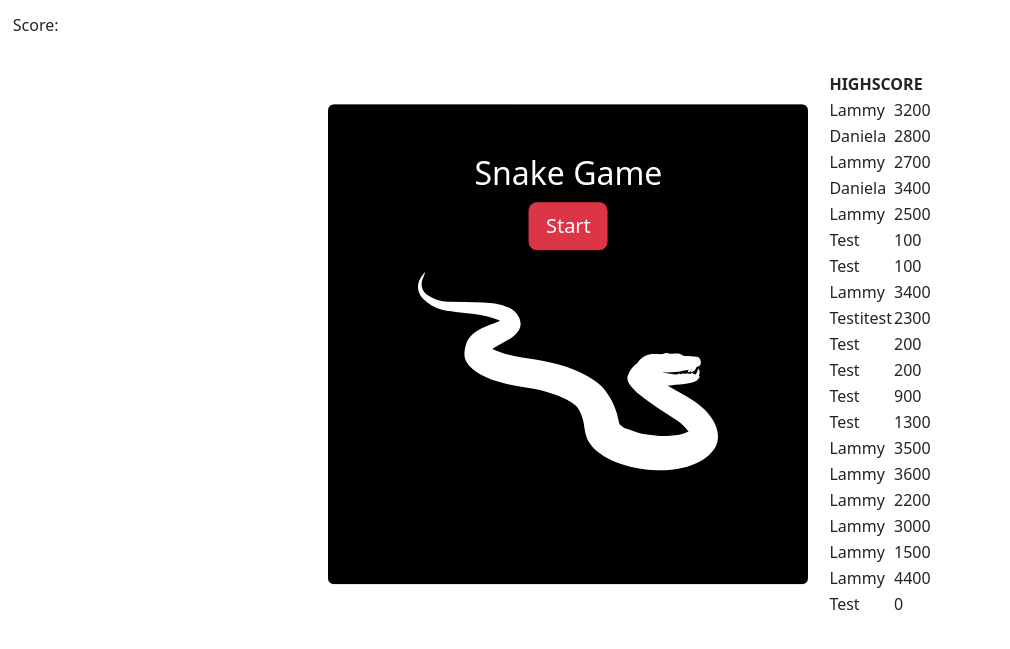
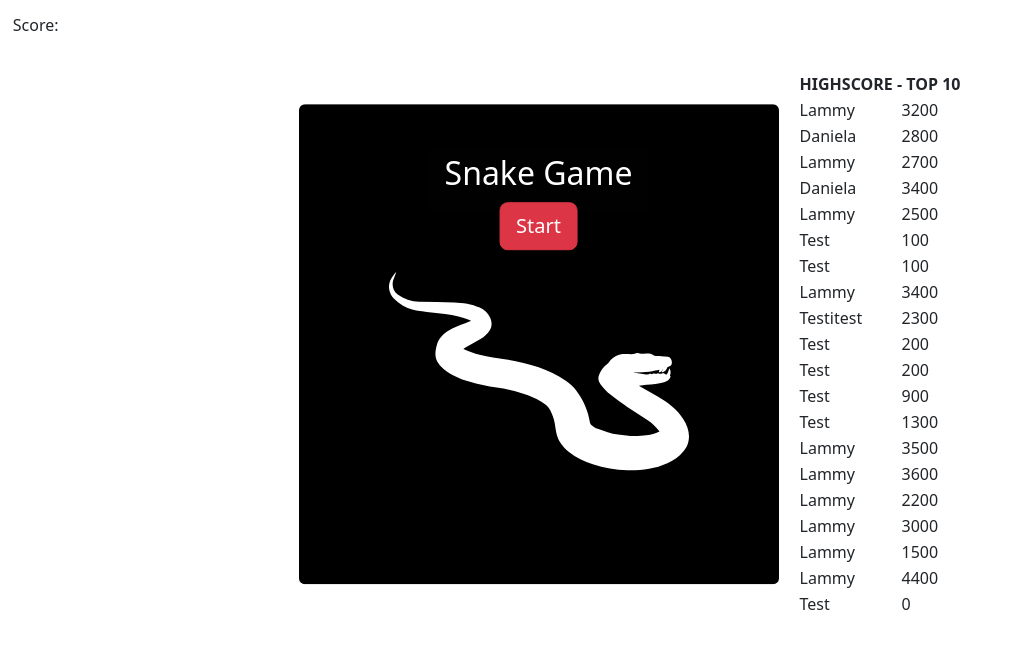
Before and after one commit to Lammy85/SnakeGame, a Flask app: template templates/index.html in a window 1280 px wide. Shown: the part 56-705 px from the top of the page, without its empty margins (0-1010 px from the left). Run offline with Flask 3, Linux system fonts and the light colour scheme; the template is opened without the code that fills it: values that come from a table or form of the project are taken from there, others are empty.

Commit message:
highscore top ten

```diff
--- a/main.py
+++ b/main.py
@@ -19,7 +19,8 @@ class Highscore(db.Model):
 def start_page():
 
     daten = Highscore.query.order_by(Highscore.totalScore.desc()).all()
-    return render_template('index.html', daten=daten)
+    top_daten = daten[:10]
+    return render_template('index.html', daten=top_daten)
 
 @app.route('/saveScore', methods=['POST'])
 
@@ -36,5 +37,6 @@ def save_score():
     db.session.commit()
     return jsonify({"message": "Daten erfolgreich gespeichert"})
 
+
 if __name__ == "__main__":
     app.run(debug=True)
--- a/templates/index.html
+++ b/templates/index.html
@@ -180,7 +180,7 @@
             <table class="data-table table-striped table-hover" id="data-table">
                 <thead>
                     <tr>
-                        <th colspan="3">HIGHSCORE</th>
+                        <th colspan="3">HIGHSCORE - TOP 10</th>
                     </tr>
                 </thead>
                 <tbody>
@@ -399,6 +399,8 @@
                 }
                 const responseData = await response.json();
                 console.log('Success:', responseData.message);
+                location.reload();
+
             } catch (error) {
                 console.error('Error:', error);
             }
```
Also changed, not shown: instance/db.db.
